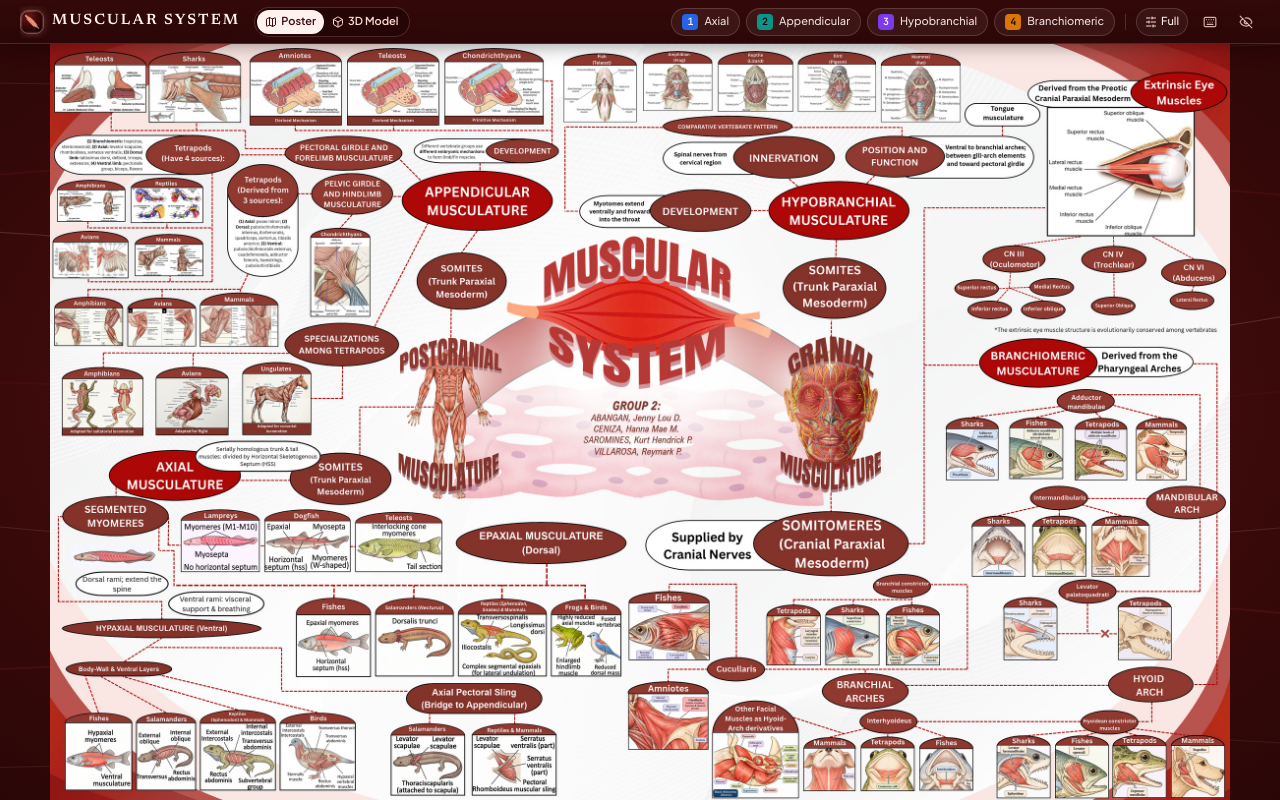
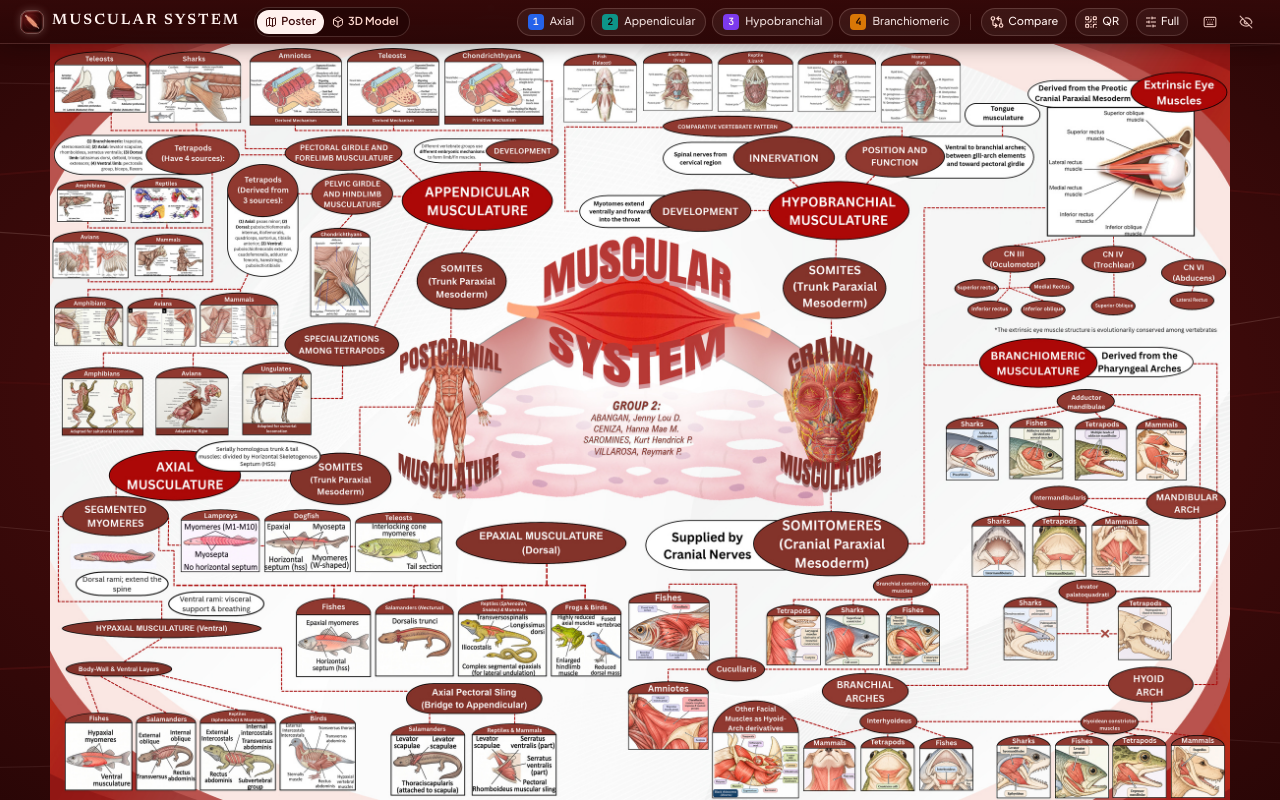
Before and after one commit to Peeeweee/Project_MSI, a React (Vite) app: page / in a window 1280 px wide. Built offline with nearby package versions, Linux system fonts and the light colour scheme.

Commit message:
Add Compare and QR trigger buttons to top bar utility group

```diff
--- a/src/components/hud/TopBar.tsx
+++ b/src/components/hud/TopBar.tsx
@@ -4,8 +4,10 @@ import {
   Box,
   Eye,
   EyeOff,
+  GitCompareArrows,
   Keyboard,
   Map,
+  QrCode,
   RotateCcw,
   SlidersHorizontal,
 } from 'lucide-react';
@@ -29,12 +31,16 @@ interface TopBarProps {
   scale: number;
   hudVisible: boolean;
   effectsOpen: boolean;
+  compareOpen: boolean;
+  qrOpen: boolean;
   effectsPreset: EffectsPreset | 'custom';
   onChangeViewMode: (mode: ViewMode) => void;
   onPreload3D?: () => void;
   onResetOverview: () => void;
   onHoverPill: (section: Section | null) => void;
   onSelectPill: (id: SectionId, clickPoint?: { x: number; y: number }) => void;
+  onToggleCompare: () => void;
+  onToggleQr: () => void;
   onToggleEffects: () => void;
   onToggleHud: () => void;
   onOpenShortcuts: () => void;
@@ -53,12 +59,16 @@ export function TopBar({
   scale,
   hudVisible,
   effectsOpen,
+  compareOpen,
+  qrOpen,
   effectsPreset,
   onChangeViewMode,
   onPreload3D,
   onResetOverview,
   onHoverPill,
   onSelectPill,
+  onToggleCompare,
+  onToggleQr,
   onToggleEffects,
   onToggleHud,
   onOpenShortcuts,
@@ -91,12 +101,12 @@ export function TopBar({
       style={{ height: TOP_BAR_HEIGHT }}
       className="hud-topbar relative z-30 flex w-full shrink-0 items-center justify-between gap-1.5 px-2.5 sm:gap-2 sm:px-5"
     >
-      {/* Left: Slim title "MUSCULAR SYSTEM" + subtle subtitle */}
-      <div className="flex min-w-0 flex-1 items-center gap-2 overflow-hidden sm:gap-2.5">
+      {/* Left: Slim title "MUSCULAR SYSTEM" + mode switcher */}
+      <div className="flex min-w-0 items-center gap-2 sm:gap-2.5">
         <button
           type="button"
           onClick={onResetOverview}
-          className="hud-btn group flex min-w-0 items-center gap-1.5 rounded-full py-1 text-left focus-visible:outline-2 sm:gap-2"
+          className="hud-btn group flex shrink-0 items-center gap-1.5 rounded-full py-1 text-left focus-visible:outline-2 sm:gap-2"
           title="Return to full overview (Esc)"
         >
           <span
@@ -177,7 +187,7 @@ export function TopBar({
               animate={{ opacity: 1, x: 0 }}
               exit={{ opacity: 0, x: 6 }}
               transition={transition}
-              className="hidden items-center gap-1.5 border-l border-[#ffd9d0]/20 pl-2.5 text-xs text-[#ffd9d0] md:inline-flex"
+              className="hidden items-center gap-1.5 border-l border-[#ffd9d0]/20 pl-2.5 text-xs whitespace-nowrap text-[#ffd9d0] 2xl:inline-flex"
             >
               <span className="font-semibold text-[#fff1ee]">
                 {activeSection.name}
@@ -294,6 +304,52 @@ export function TopBar({
           </button>
         )}
 
+        {/* #4: Evolutionary Homology Comparison modal trigger */}
+        <button
+          type="button"
+          data-testid="compare-trigger"
+          aria-expanded={compareOpen}
+          aria-label="Evolutionary homology comparison"
+          onClick={onToggleCompare}
+          className="hud-btn flex h-7 items-center gap-1 rounded-full border px-2 text-[11px] font-medium transition-colors"
+          style={{
+            backgroundColor: compareOpen
+              ? 'rgba(255, 241, 238, 0.18)'
+              : 'rgba(255, 241, 238, 0.06)',
+            borderColor: compareOpen
+              ? 'rgba(255, 217, 208, 0.45)'
+              : 'rgba(255, 217, 208, 0.18)',
+            color: '#fff1ee',
+          }}
+          title="Evolution Comparison: Fish vs. Amphibian vs. Reptile/Bird vs. Mammal (C)"
+        >
+          <GitCompareArrows className="h-3.5 w-3.5 text-[#ffd9d0]" />
+          <span className="hidden md:inline">Compare</span>
+        </button>
+
+        {/* #5: Mobile Classroom Companion QR Code trigger (kept in top bar, off the home canvas) */}
+        <button
+          type="button"
+          data-testid="qr-trigger"
+          aria-expanded={qrOpen}
+          aria-label="Mobile QR code companion"
+          onClick={onToggleQr}
+          className="hud-btn flex h-7 items-center gap-1 rounded-full border px-2 text-[11px] font-medium transition-colors"
+          style={{
+            backgroundColor: qrOpen
+              ? 'rgba(255, 241, 238, 0.18)'
+              : 'rgba(255, 241, 238, 0.06)',
+            borderColor: qrOpen
+              ? 'rgba(255, 217, 208, 0.45)'
+              : 'rgba(255, 217, 208, 0.18)',
+            color: '#fff1ee',
+          }}
+          title="Mobile QR Code Companion (Q)"
+        >
+          <QrCode className="h-3.5 w-3.5 text-[#ffd9d0]" />
+          <span className="hidden lg:inline">QR</span>
+        </button>
+
         <button
           type="button"
           data-testid="effects-trigger"
```
